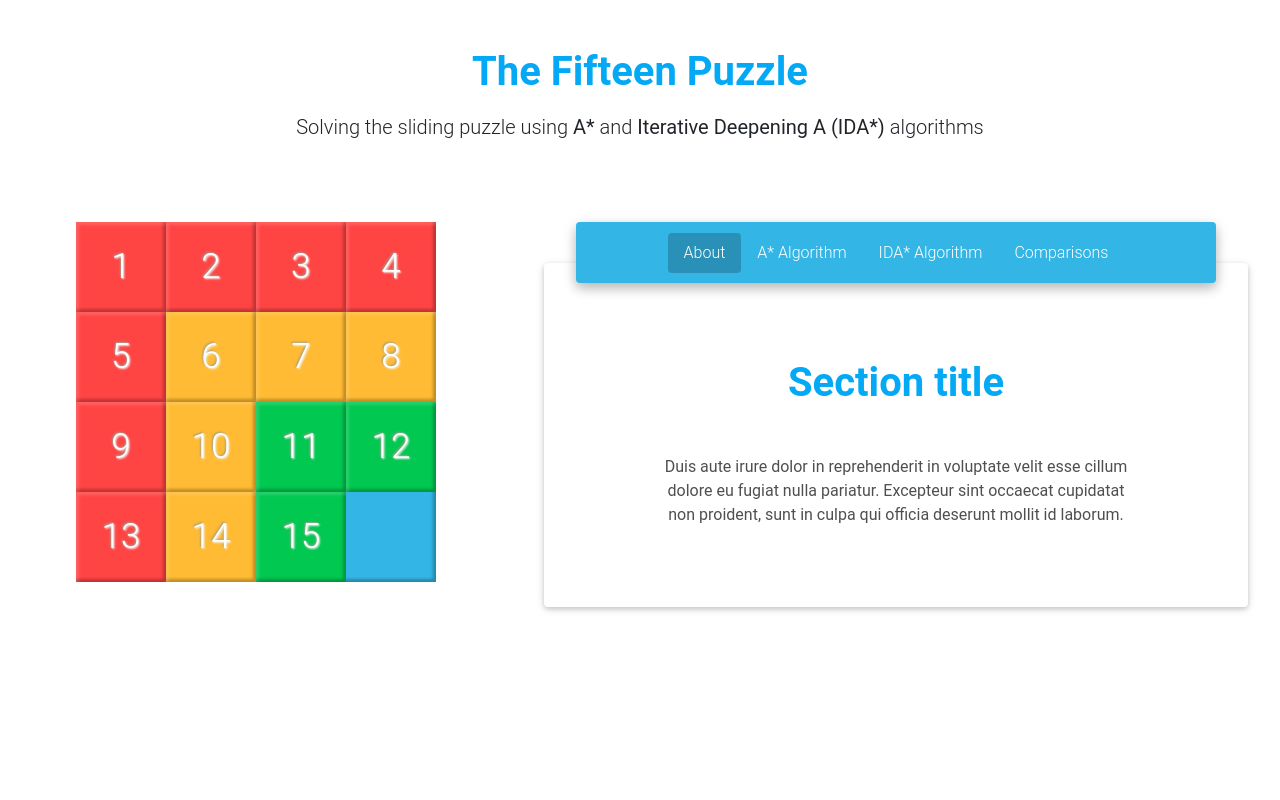
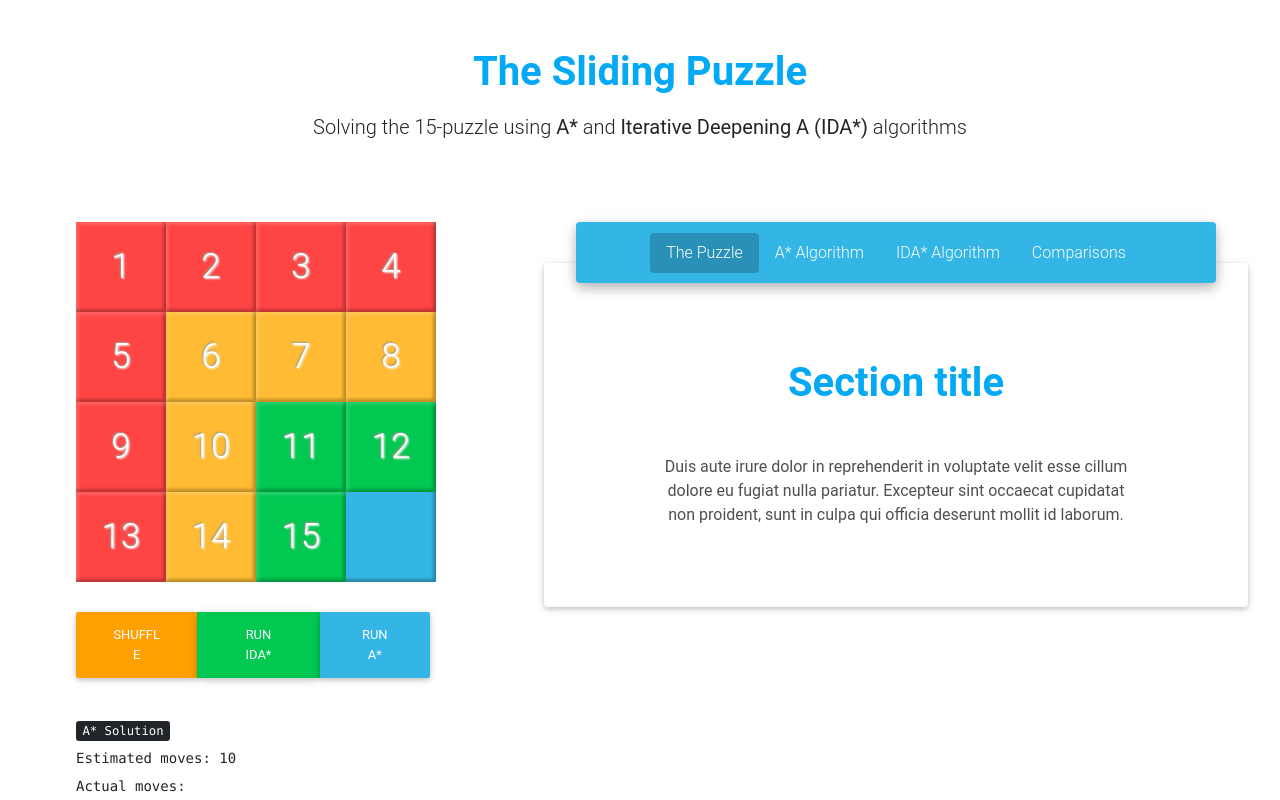
Before and after one commit to minhkhang1795/SlidingPuzzle, a website: page index.html in a window 1280 px wide. Drawn offline with nearby package versions, Linux system fonts and the light colour scheme.

Commit message:
Add result panel

```diff
--- a/css/styles.css
+++ b/css/styles.css
@@ -1,11 +1,11 @@
-#puzzle-container {
+.puzzle-container {
     height: 100%;
     position: fixed;
     width: 30%;
     padding-top: 2rem;
 }
 
-#info-container {
+.info-container {
     padding: 2rem;
     height: 100%;
     position: fixed;
@@ -13,12 +13,24 @@
     width: 70%;
 }
 
-.board-container {
+.puzzle-container .board-container {
     width: 360px;
     height: 360px;
     margin: 0 auto 0 auto;
     background-color: #33b5e5;
-    box-shadow: inset 3px 3px 3px 0px rgba(255, 255, 255, 0.15), inset -3px -3px 3px rgba(0, 0, 0, 0.25);
+    box-shadow: inset 3px 3px 3px 0 rgba(255, 255, 255, 0.15), inset -3px -3px 3px rgba(0, 0, 0, 0.25);
+}
+
+.puzzle-container .control-container {
+    max-width: 360px;
+    margin: 0 auto 0 auto;
+    display: flex;
+    justify-content: center;
+}
+
+.puzzle-container .result-container {
+    max-width: 360px;
+    margin: 2rem auto 0 auto;
 }
 
 .puzzle15 {
@@ -89,14 +101,14 @@
 }
 
 @media screen and (max-width: 1023px) and (min-width: 0px) {
-    #puzzle-container {
+    .puzzle-container {
         position: relative;
         margin: 0 auto 0 auto;
         width: auto;
         padding: 0;
     }
 
-    #info-container {
+    .info-container {
         padding: 5rem 0 5rem 0;
         margin: 0 auto 0 auto;
         width: auto;
@@ -114,11 +126,11 @@
 }
 
 @media screen and (max-width: 1365px) and (min-width: 1024px) {
-    #puzzle-container {
+    .puzzle-container {
         width: 40%;
     }
 
-    #info-container {
+    .info-container {
         width: 60%;
     }
 }
--- a/index.html
+++ b/index.html
@@ -14,26 +14,40 @@
 </head>
 <body>
 <section id="title" class="text-center">
-    <h2 class="h1-responsive font-weight-bold mb-3 mt-5 light-blue-text">The Fifteen Puzzle</h2>
-    <p class="lead w-responsive mx-auto mb-5">Solving the sliding puzzle using <b>A*</b> and <b>Iterative Deepening
+    <h2 class="h1-responsive font-weight-bold mb-3 mt-5 light-blue-text">The Sliding Puzzle</h2>
+    <p class="lead w-responsive mx-auto mb-5">Solving the 15-puzzle using <b>A*</b> and <b>Iterative Deepening
         A (IDA*)</b> algorithms</p>
 </section>
-<section id="puzzle-container">
+<section class="puzzle-container">
     <!-- JQuery -->
     <script type="text/javascript" src="https://cdnjs.cloudflare.com/ajax/libs/jquery/3.3.1/jquery.min.js"></script>
     <div class="board-container">
         <div class="puzzle15">
         </div>
     </div>
+    <div class="control-container">
+        <div class="btn-group mt-4" role="group" aria-label="Basic example">
+            <button type="button" class="btn btn-amber">Shuffle</button>
+            <button type="button" class="btn btn-success">Run IDA*</button>
+            <button type="button" class="btn btn-info">Run A*</button>
+        </div>
+    </div>
+    <div class="result-container">
+        <pre style="line-height: 2;"><code><kbd>A* Solution</kbd>
+Estimated moves: 10
+Actual moves:
+Total time: 12
+</code></pre>
+    </div>
     <script src="js/index.js"></script>
     <script>let puzzle15 = new Puzzle($('.puzzle15'))</script>
 </section>
 
-<section id="info-container">
+<section class="info-container">
     <ul class="nav nav-tabs md-tabs" id="myTabMD" role="tablist">
         <li class="nav-item">
             <a class="nav-link active" data-toggle="tab" href="#home-md" role="tab"
-               aria-controls="home-md" aria-selected="true">About</a>
+               aria-controls="home-md" aria-selected="true">The Puzzle</a>
         </li>
         <li class="nav-item">
             <a class="nav-link" data-toggle="tab" href="#profile-md" role="tab"
```
